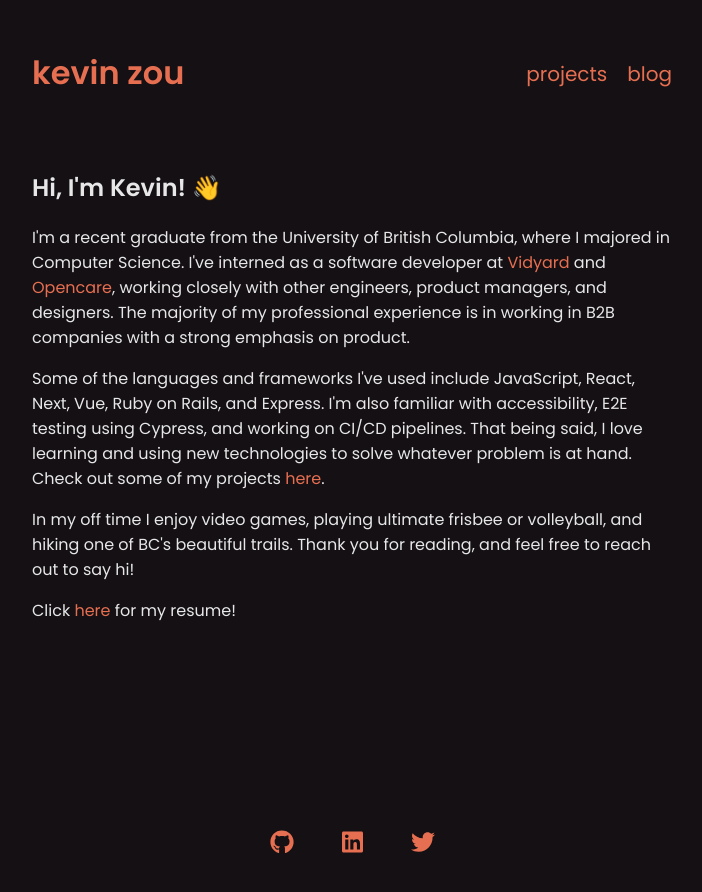
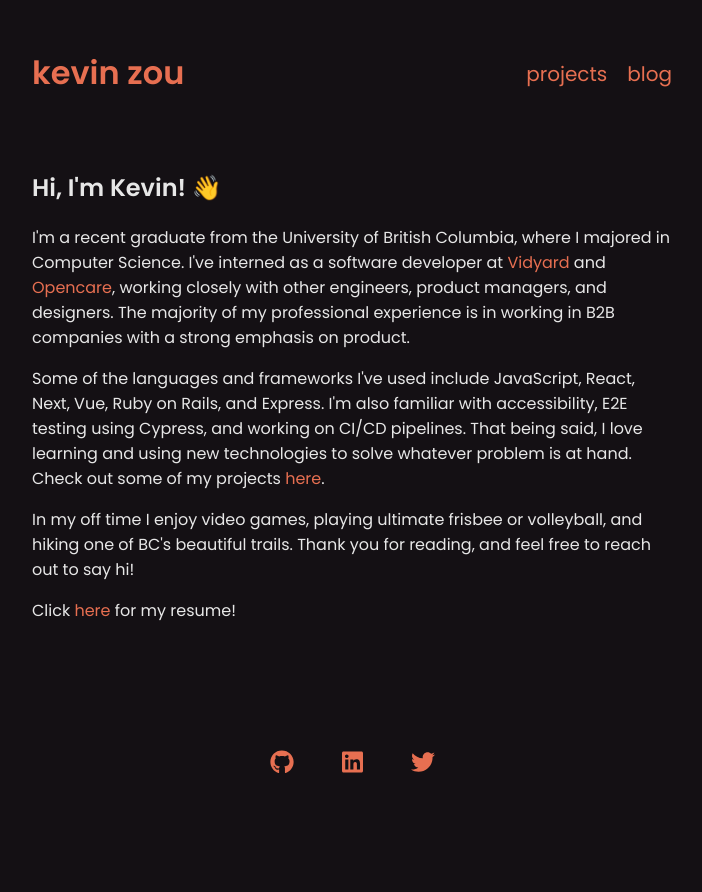
Before and after one commit to kevin-zou/personal-site, a Next.js app: page / in a window 1280 px wide. Shown: the top 892 px of the page, without its empty margins (288-990 px from the left). After the commit the page ends 800 px from the top, so only its background shows below. Built offline with nearby package versions, Linux system fonts and the light colour scheme; no server answers.

Commit message:
Better footer visibility

```diff
--- a/components/Layout.js
+++ b/components/Layout.js
@@ -4,7 +4,7 @@ import { FontAwesomeIcon } from '@fortawesome/react-fontawesome'
 import { faGithub, faLinkedin, faTwitter } from '@fortawesome/free-brands-svg-icons'
 
 const Page = styled.div`
-  margin: 0 25% 48px;
+  margin: 0 25%;
 
   @media only screen and (max-width: 768px) {
     margin-left: 10%;
@@ -50,9 +50,11 @@ const Navigation = styled.nav`
   gap: 20px;
 `;
 
+// If everything can fit on one screen (ie. 100vh), make sure that the footer is visible
+// 150px header height, 20px top margin of h2 element, 48px bottom margin, 50px footer height, 12px footer margin
 const Content = styled.div`
   margin-bottom: 48px;
-  min-height: calc(100vh - 150px - 50px);
+  min-height: calc(100vh - 150px - 20px - 48px - 50px - 12px);
 
   h1, h2 {
     font-family: 'Poppins', serif;
@@ -78,6 +80,7 @@ const Footer = styled.div`
   justify-content: center;
   height: 50px;
   color: #E76F51;
+  margin-bottom: 12px;
 `;
 
 const Icon = styled.div`
@@ -102,11 +105,9 @@ export default function Layout({children}) {
           <Link href="/blog">Blog</Link>
         </Navigation>
       </Header>
-
       <Content>
         {children}
       </Content>
-
       <Footer>
         <Icon>
           <a href="https://github.com/kevin-zou" target="_blank">
```
